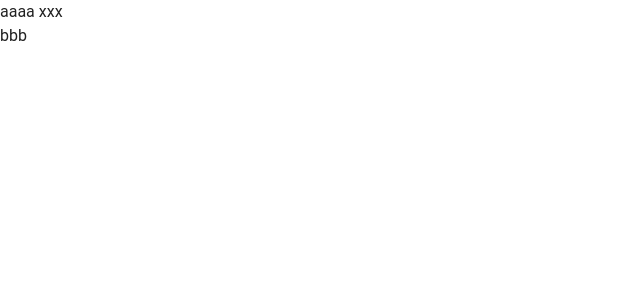
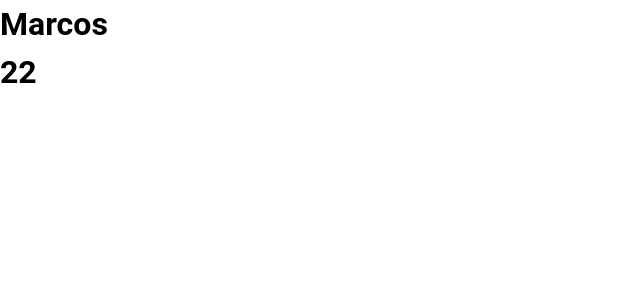
Before and after one commit to devopMarkz/Learning_Vue3, a Vue app: page / in a window 1280 px wide. Shown: the top 300 px of the page, without its empty margins (0-640 px from the left). Built offline with nearby package versions, Linux system fonts and the light colour scheme.

Commit message:
Aprendendo sobre Lifecycle e Props

```diff
--- a/src/App.vue
+++ b/src/App.vue
@@ -12,7 +12,9 @@
   // import Exemplo08Test from './components/Exemplo08TesteTeclado.vue'
   // import Exemplo09 from './components/Exemplo09Submit.vue'
   import { ref } from 'vue';
-import Exemplo10 from './components/Formulario.vue'
+  // import Exemplo10 from './components/Formulario.vue'
+  // import Exemplo11 from './components/Exemplo11Lifecycle.vue'
+  import Exemplo12Props1 from './components/Exemplo12Props1.vue';
 
   const txt = ref('aaaa');
 </script>
@@ -20,9 +22,5 @@ import Exemplo10 from './components/Formulario.vue'
 <!-- TEMPLATE -->
 <!-- HTML -->
 <template>
-  <v-app>
-    {{ txt }}
-  <Exemplo10></Exemplo10>
-  </v-app>
-
+  <Exemplo12Props1></Exemplo12Props1>
 </template>
--- /dev/null
+++ b/src/components/Exemplo11Lifecycle.vue
@@ -0,0 +1,15 @@
+<script setup lang="ts">
+    import { onMounted, ref } from 'vue';
+
+    let texto = ref<string>('Hello World!');
+
+    onMounted(() => {
+        setTimeout(() => {
+            texto.value = "Olá, mundo!";
+        }, 3000);
+    });
+</script>
+
+<template>
+    <h1>{{ texto }}</h1>
+</template>
--- /dev/null
+++ b/src/components/Exemplo12Props1.vue
@@ -0,0 +1,7 @@
+<script setup lang="ts">
+    import Exemplo12Props2 from './Exemplo12Props2.vue';
+</script>
+
+<template>
+    <Exemplo12Props2 nome="Marcos" idade="22"></Exemplo12Props2>
+</template>
--- /dev/null
+++ b/src/components/Exemplo12Props2.vue
@@ -0,0 +1,8 @@
+<script setup lang="ts">
+    const props = defineProps(['nome', 'idade']);
+</script>
+
+<template>
+    <h1>{{ nome }}</h1>
+    <h1>{{ idade }}</h1>
+</template>
```
